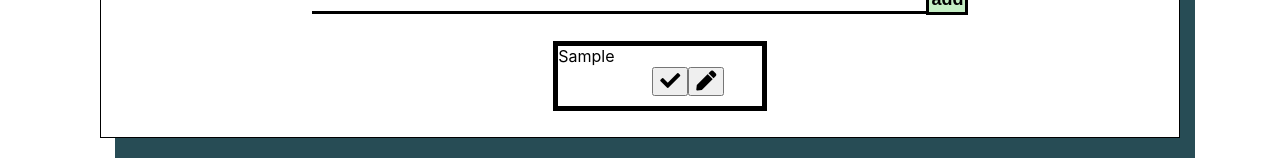
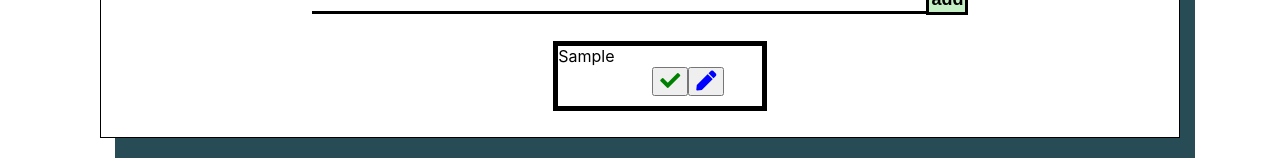
Before and after one commit to ellietms/TodoList, a React (Create React App) app in the folder todo/: page / in a window 1280 px wide. Both pictures are taken after typing "Sample" into the empty fields and a click on the button "add". Shown: the part 290-450 px from the top of the page. Built offline with nearby package versions, Linux system fonts and the light colour scheme.

Commit message:
color font awsome

```diff
--- a/todo/src/components/EachTodo.js
+++ b/todo/src/components/EachTodo.js
@@ -33,13 +33,17 @@ const Todo = ({ eachTodo, handleDoneTodo, handleEdit, setEditAvailable }) => {
           onClick={(event) => handleDoneTodo(eachTodo)}
           className="todo-button-style"
         >
-          <i className="fas fa-check"></i>
+          <span style={{ color: "green" }}>
+            <i className="fas fa-check"></i>
+          </span>
         </button>
         <button
           onClick={(event) => handleEdit(eachTodo)}
           className="todo-button-style"
         >
-          <i className="fa fa-pen"></i>
+          <span style={{ color: "blue" }}>
+            <i className="fa fa-pen"></i>
+          </span>
         </button>
       </div>
     );
@@ -50,7 +54,7 @@ const Todo = ({ eachTodo, handleDoneTodo, handleEdit, setEditAvailable }) => {
           onClick={(event) => handleDoneTodo(eachTodo)}
           className="todo-button-style"
         >
-          X
+          <span style={{ color: "red" }}>X</span>
         </button>
       </div>
     );
```
